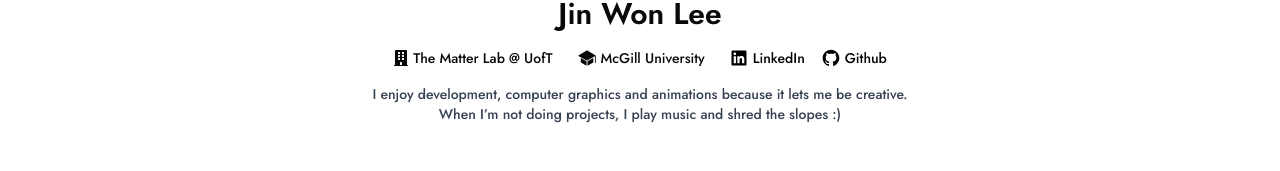
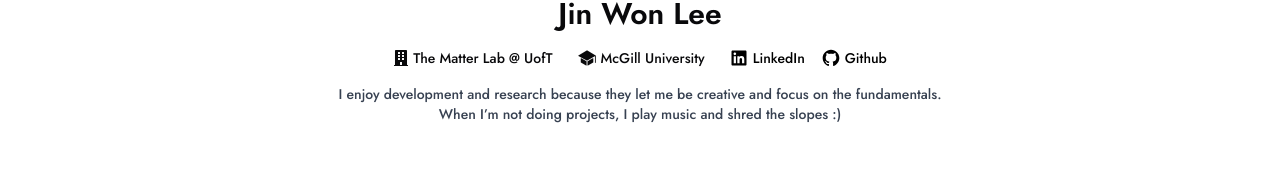
Before and after one commit to jinleevv/jinleevv.dev, a React (Vite) app: page / in a window 1280 px wide. Shown: the part 384-555 px from the top of the page. Built offline with nearby package versions, Linux system fonts and the light colour scheme; a web font is replaced by a local one.

Commit message:
Update bio

```diff
--- a/src/pages/Home.tsx
+++ b/src/pages/Home.tsx
@@ -122,9 +122,9 @@ export default function Home() {
 
           <div className="flex justify-center mt-4 mb-4">
             <Label className="mx-auto pt-6 md:py-0 text-center w-3/5 text-sm text-gray-700">
-              I enjoy development, computer graphics and animations because it
-              lets me be creative. When I’m not doing projects, I play music and
-              shred the slopes :)
+              I enjoy development and research because they let me be creative
+              and focus on the fundamentals. When I’m not doing projects, I play
+              music and shred the slopes :)
             </Label>
           </div>
         </motion.div>
```
